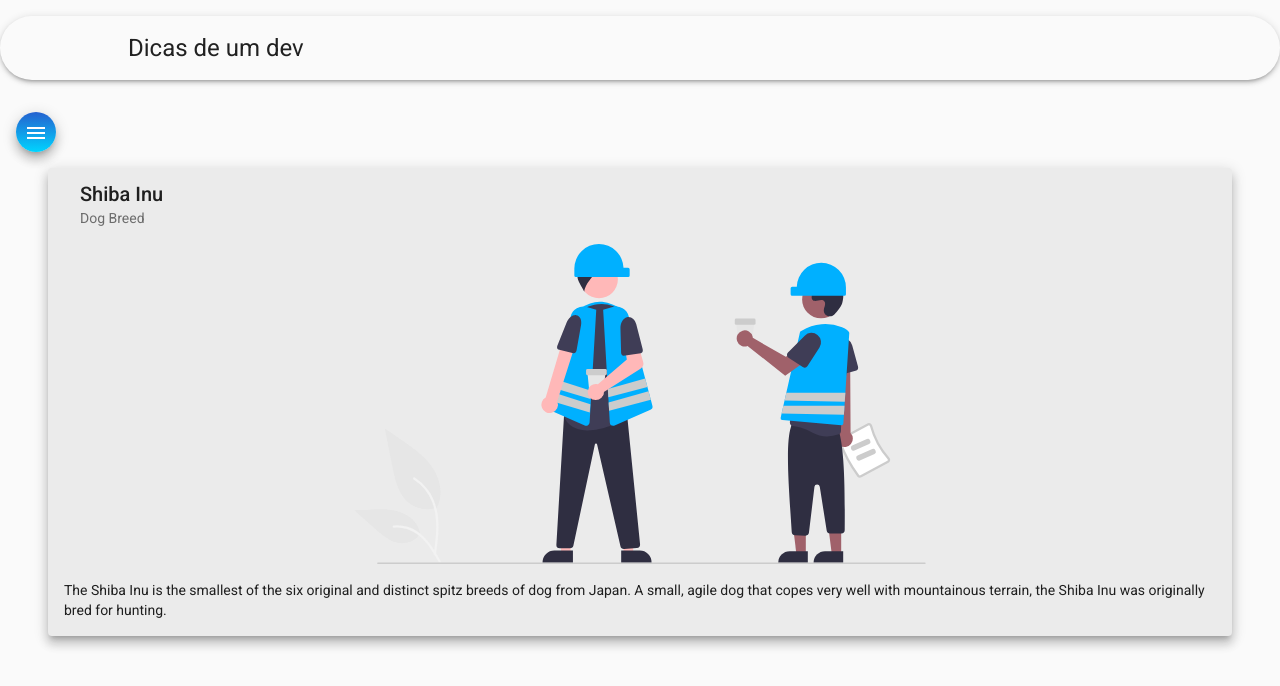
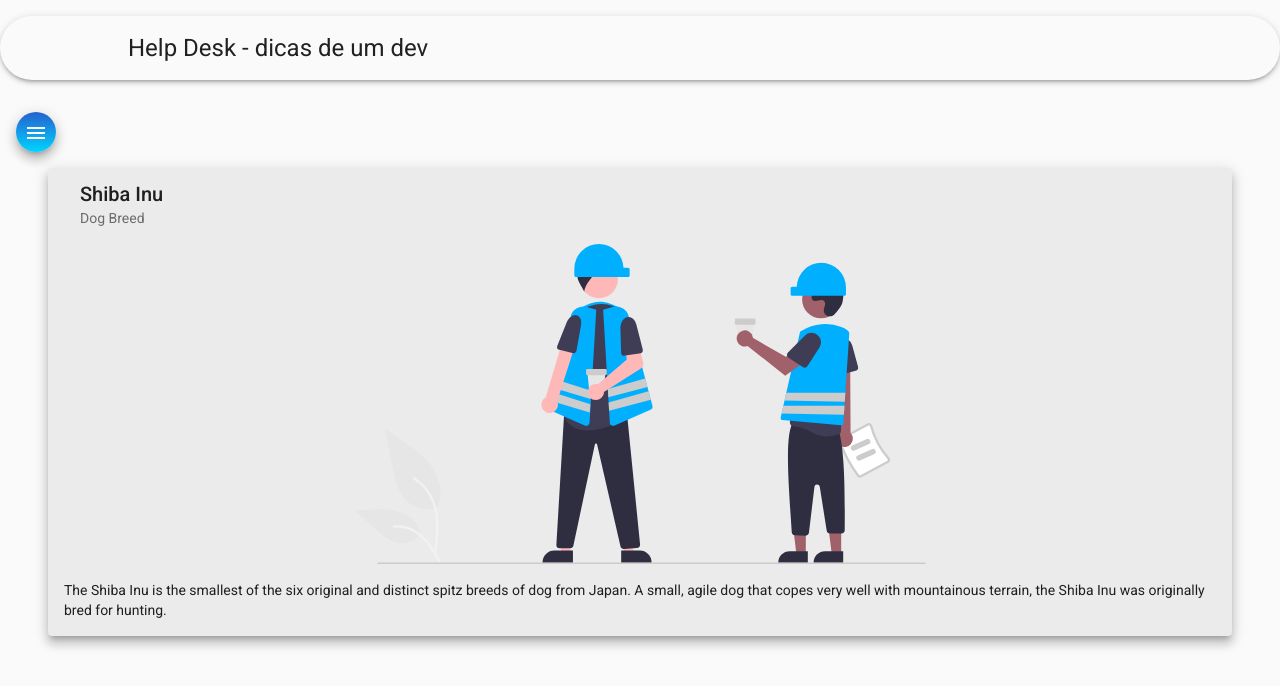
Before and after one commit to hscastro/helpdesk-spring-angular-full-stack, an Angular app in the folder helpdesk/: page /home in a window 1280 px wide. Shown: the top 686 px of the page. Built offline with nearby package versions, Linux system fonts and the light colour scheme.

Commit message:
Created component Header

```diff
--- a/helpdesk/src/app/app-routing.module.ts
+++ b/helpdesk/src/app/app-routing.module.ts
@@ -2,13 +2,15 @@ import { NgModule } from '@angular/core';
 import { Routes, RouterModule } from '@angular/router';
 import { HomeComponent } from './components/home/home.component';
 import { NavComponent } from './components/nav/nav.component';
+import { TecnicoListComponent } from './components/tecnico/tecnico-list/tecnico-list.component';
 
 
 const routes: Routes = [
   {
     path: '',
     component: NavComponent, children:[
-      {path: 'home', component: HomeComponent }
+      {path: 'home', component: HomeComponent },
+      {path: 'tecnicos', component: TecnicoListComponent }
     ]
   }
 ];
--- a/helpdesk/src/app/components/header/header.component.html
+++ b/helpdesk/src/app/components/header/header.component.html
@@ -1,3 +1,3 @@
 <div class="container">
-    <h1 class="mat-elevation-z3">Dicas de um dev</h1>
+    <h1 class="mat-elevation-z3">Help Desk - dicas de um dev</h1>
 </div>
--- a/helpdesk/src/app/components/nav/nav.component.html
+++ b/helpdesk/src/app/components/nav/nav.component.html
@@ -7,7 +7,7 @@
         <i class="material-icons">home</i>
         Home
       </a>
-      <a mat-list-item routerLink="/">
+      <a mat-list-item routerLink="tecnicos">
         <i class="material-icons">account_circle</i>
         Técnicos
       </a>
```
